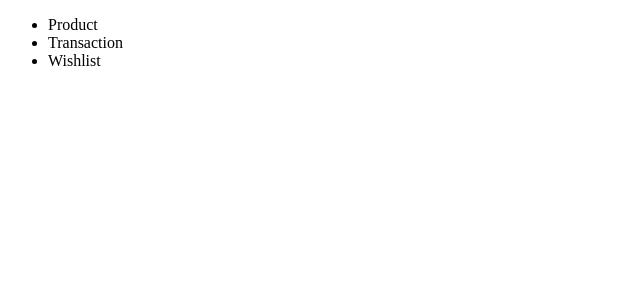
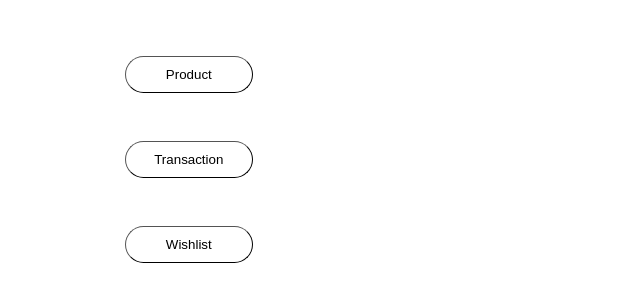
Before and after one commit to Zalefzn/beads, a Next.js app in the folder beads-project/: page /Dashboard/SideBar in a window 1280 px wide. Shown: the top 302 px of the page, without its empty margins (0-640 px from the left). Built offline with nearby package versions, Linux system fonts and the light colour scheme.

Commit message:
[update terbaru]

```diff
--- a/beads-project/src/pages/Dashboard/SideBar.tsx
+++ b/beads-project/src/pages/Dashboard/SideBar.tsx
@@ -1,6 +1,7 @@
 'use client';
 
-
+import './sidebar.scss';
+import {useRouter} from 'next/navigation';
 
 const listItems = [
      {
@@ -24,7 +25,7 @@ const SideBar = () => {
                <section className="section-sidebar">
                     <ul className="ul-sidebar">
                          {listItems.map((items) =>
-                              <li className="li-sidebar">{items.route}</li>
+                              <li className="li-sidebar"><button type="button" name="button" className="btn-sidebar">{items.route}</button></li>
                          )}
                     </ul>
                </section>
--- /dev/null
+++ b/beads-project/src/pages/Dashboard/sidebar.scss
@@ -0,0 +1,35 @@
+.sidebar-content{
+     display: flex;
+     flex-direction: column;
+     width: 0;
+
+     .section-sidebar{
+
+          .ul-sidebar{
+
+               .li-sidebar{
+                    list-style: none;
+                    margin: 6vh 6vw;
+
+                    .btn-sidebar{
+                         padding: 10px;
+                         width: 10vw;
+                         background-color: white;
+                         border-radius: 30px;
+                         border-width: 1px;
+                    }
+
+                    .btn-sidebar:hover{
+                         padding: 10px;
+                         color: white;
+                         font-size: 15px;
+                         width: 10vw;
+                         background-color: rgb(198, 149, 3);
+                         border-radius: 30px;
+                         border-style: none;
+                         box-shadow: 5px 5px 5px rgb(211, 211, 211);
+                    }
+               }
+          }
+     }
+}
```
Also changed, not shown: beads-project/src/pages/Dashboard/dist/SideBar.js, beads-project/src/pages/Dashboard/dist/sidebar.css (added).
